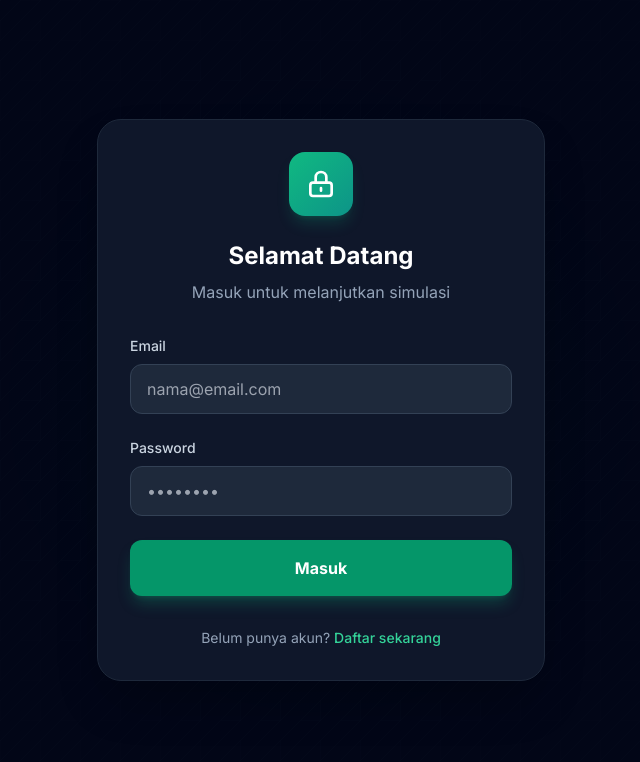
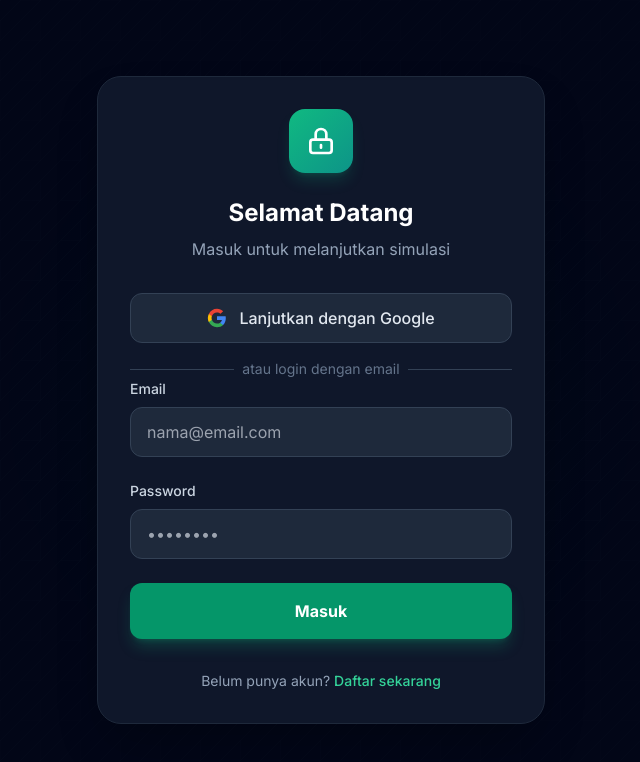
Before and after one commit to Mighty-Nievl/simulasiUPA_all_inclusive_vercel, a Next.js app: page /login in a window 1280 px wide. Shown: the top 762 px of the page, without its empty margins (319-959 px from the left). Built offline with nearby package versions, Linux system fonts and the light colour scheme; no server answers.

Commit message:
feat: implement google login and align auth with env

```diff
--- /dev/null
+++ b/src/app/auth/callback/route.ts
@@ -0,0 +1,29 @@
+import { NextResponse } from 'next/server'
+import { createClient } from '@/lib/supabase/server'
+
+export async function GET(request: Request) {
+  const { searchParams, origin } = new URL(request.url)
+  const code = searchParams.get('code')
+  // if "next" is in param, use it as the redirect URL
+  const next = searchParams.get('next') ?? '/app'
+
+  if (code) {
+    const supabase = await createClient()
+    const { error } = await supabase.auth.exchangeCodeForSession(code)
+    if (!error) {
+      const forwardedHost = request.headers.get('x-forwarded-host') // original origin before load balancer
+      const isLocalEnv = process.env.NODE_ENV === 'development'
+      if (isLocalEnv) {
+        // we can be sure that there is no load balancer in between, so no need to watch for X-Forwarded-Host
+        return NextResponse.redirect(`${origin}${next}`)
+      } else if (forwardedHost) {
+        return NextResponse.redirect(`https://${forwardedHost}${next}`)
+      } else {
+        return NextResponse.redirect(`${origin}${next}`)
+      }
+    }
+  }
+
+  // return the user to an error page with instructions
+  return NextResponse.redirect(`${origin}/login?error=auth-code-error`)
+}
--- a/src/app/daftar/page.tsx
+++ b/src/app/daftar/page.tsx
@@ -116,7 +116,50 @@
             </p>
           </div>
 
-          <form onSubmit={handleRegister} className="space-y-4">
+          <div className="space-y-4">
+            <button
+              onClick={async () => {
+                const { error } = await supabase.auth.signInWithOAuth({
+                  provider: 'google',
+                  options: {
+                    redirectTo: `${window.location.origin}/auth/callback`,
+                  },
+                });
+                if (error) setError(error.message);
+              }}
+              className="w-full py-3 bg-white dark:bg-slate-800 border border-slate-200 dark:border-slate-700 text-slate-700 dark:text-slate-200 font-medium rounded-xl hover:bg-slate-50 dark:hover:bg-slate-700 transition-all flex items-center justify-center gap-3"
+            >
+              <svg className="w-5 h-5" viewBox="0 0 24 24">
+                <path
+                  d="M22.56 12.25c0-.78-.07-1.53-.2-2.25H12v4.26h5.92c-.26 1.37-1.04 2.53-2.21 3.31v2.77h3.57c2.08-1.92 3.28-4.74 3.28-8.09z"
+                  fill="#4285F4"
+                />
+                <path
+                  d="M12 23c2.97 0 5.46-.98 7.28-2.66l-3.57-2.77c-.98.66-2.23 1.06-3.71 1.06-2.86 0-5.29-1.93-6.16-4.53H2.18v2.84C3.99 20.53 7.7 23 12 23z"
+                  fill="#34A853"
+                />
+                <path
+                  d="M5.84 14.09c-.22-.66-.35-1.36-.35-2.09s.13-1.43.35-2.09V7.07H2.18C1.43 8.55 1 10.22 1 12s.43 3.45 1.18 4.93l2.85-2.22.81-.62z"
+                  fill="#FBBC05"
+                />
+                <path
+                  d="M12 5.38c1.62 0 3.06.56 4.21 1.64l3.15-3.15C17.45 2.09 14.97 1 12 1 7.7 1 3.99 3.47 2.18 7.07l3.66 2.84c.87-2.6 3.3-4.53 6.16-4.53z"
+                  fill="#EA4335"
+                />
+              </svg>
+              Daftar dengan Google
+            </button>
+
+            <div className="relative">
+              <div className="absolute inset-0 flex items-center">
+                <div className="w-full border-t border-slate-200 dark:border-slate-700"></div>
+              </div>
+              <div className="relative flex justify-center text-sm">
+                <span className="px-2 bg-white dark:bg-slate-900 text-slate-500">atau daftar dengan email</span>
+              </div>
+            </div>
+
+            <form onSubmit={handleRegister} className="space-y-4">
             {error && (
               <div className="p-4 rounded-xl bg-red-50 dark:bg-red-500/10 border border-red-200 dark:border-red-500/20 flex items-start gap-3 animate-fadeIn">
                 <svg className="w-5 h-5 text-red-500 mt-0.5 flex-shrink-0" fill="none" stroke="currentColor" viewBox="0 0 24 24">
--- a/src/app/login/page.tsx
+++ b/src/app/login/page.tsx
@@ -87,6 +87,7 @@
     window.location.href = SITE_CONFIG.appUrl;
   };
 
+  // Render login page
   return (
     <div className="min-h-screen bg-gray-50 dark:bg-slate-950 flex flex-col items-center justify-center p-4 relative overflow-hidden transition-colors duration-300">
       {/* Background Pattern */}
@@ -137,6 +138,50 @@
             <p className="text-slate-500 dark:text-slate-400">
               Masuk untuk melanjutkan simulasi
             </p>
+          </div>
+
+          <div className="space-y-4">
+            <button
+              onClick={async () => {
+                const { error } = await supabase.auth.signInWithOAuth({
+                  provider: 'google',
+                  options: {
+                    redirectTo: `${window.location.origin}/auth/callback`,
+                  },
+                });
+                if (error) setError(error.message);
+              }}
+              className="w-full py-3 bg-white dark:bg-slate-800 border border-slate-200 dark:border-slate-700 text-slate-700 dark:text-slate-200 font-medium rounded-xl hover:bg-slate-50 dark:hover:bg-slate-700 transition-all flex items-center justify-center gap-3"
+            >
+              <svg className="w-5 h-5" viewBox="0 0 24 24">
+                <path
+                  d="M22.56 12.25c0-.78-.07-1.53-.2-2.25H12v4.26h5.92c-.26 1.37-1.04 2.53-2.21 3.31v2.77h3.57c2.08-1.92 3.28-4.74 3.28-8.09z"
+                  fill="#4285F4"
+                />
+                <path
+                  d="M12 23c2.97 0 5.46-.98 7.28-2.66l-3.57-2.77c-.98.66-2.23 1.06-3.71 1.06-2.86 0-5.29-1.93-6.16-4.53H2.18v2.84C3.99 20.53 7.7 23 12 23z"
+                  fill="#34A853"
+                />
+                <path
+                  d="M5.84 14.09c-.22-.66-.35-1.36-.35-2.09s.13-1.43.35-2.09V7.07H2.18C1.43 8.55 1 10.22 1 12s.43 3.45 1.18 4.93l2.85-2.22.81-.62z"
+                  fill="#FBBC05"
+                />
+                <path
+                  d="M12 5.38c1.62 0 3.06.56 4.21 1.64l3.15-3.15C17.45 2.09 14.97 1 12 1 7.7 1 3.99 3.47 2.18 7.07l3.66 2.84c.87-2.6 3.3-4.53 6.16-4.53z"
+                  fill="#EA4335"
+                />
+              </svg>
+              Lanjutkan dengan Google
+            </button>
+
+            <div className="relative">
+              <div className="absolute inset-0 flex items-center">
+                <div className="w-full border-t border-slate-200 dark:border-slate-700"></div>
+              </div>
+              <div className="relative flex justify-center text-sm">
+                <span className="px-2 bg-white dark:bg-slate-900 text-slate-500">atau login dengan email</span>
+              </div>
+            </div>
           </div>
 
           <form onSubmit={handleLogin} className="space-y-6">
--- a/src/lib/config.ts
+++ b/src/lib/config.ts
@@ -1,4 +1,4 @@
-const rootDomain = process.env.NEXT_PUBLIC_ROOT_DOMAIN || "simupa.web.id";
+const rootDomain = process.env.NEXT_PUBLIC_ROOT_DOMAIN || "";
 const protocol = process.env.NODE_ENV === "development" ? "http" : "https";
 
 export const SITE_CONFIG = {
```
Also changed, not shown: src/lib/auth.ts (+6 -8 lines), src/middleware.ts (+18 -2 lines), 2 other files (tests, documents, lock files or other folders).
